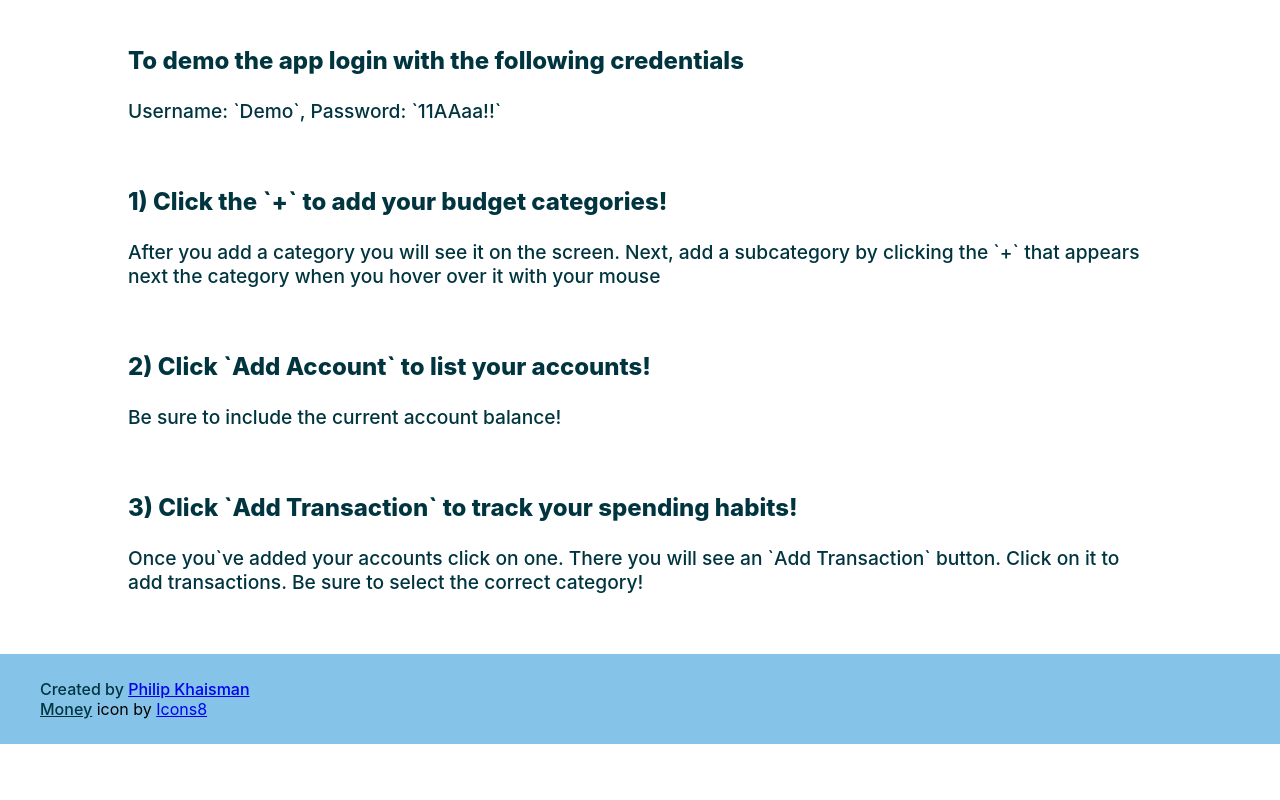
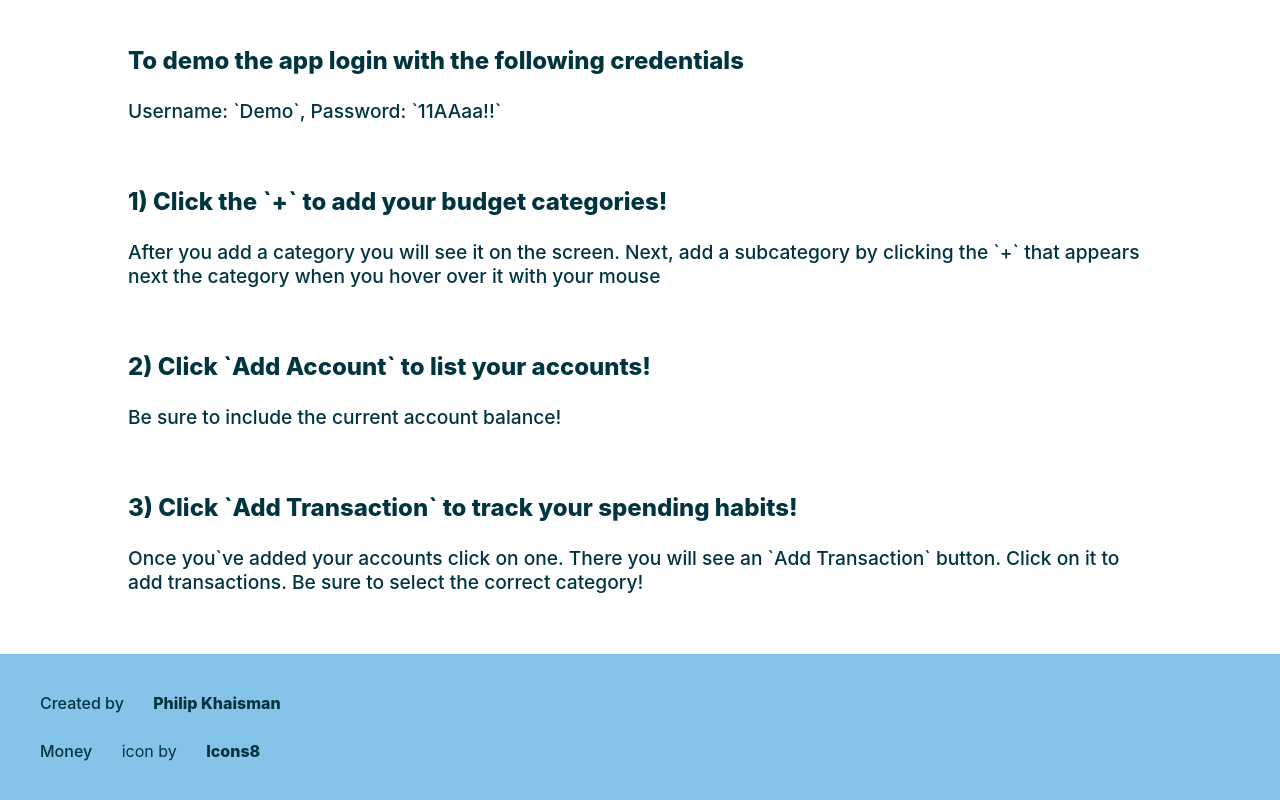
Before and after one commit to pkhaisman/budget-app, a React (Create React App) app: page / in a window 1280 px wide. Shown: the part 1206-2006 px from the top of the page. Before the commit the page ends 1950 px from the top, so only its background shows below. Built offline with nearby package versions, Linux system fonts and the light colour scheme; no server answers.

Commit message:
Style footer

```diff
--- a/src/Components/LandingPage/Footer/Footer.css
+++ b/src/Components/LandingPage/Footer/Footer.css
@@ -1,7 +1,17 @@
 .Footer {
     background-color: #85c3e9;
+    color: #003540;
     padding: 25px 0;
     margin-top: 40px;
+}
+
+.Footer__link {
+    font-weight: 800;
+    color: #003540;;
+    padding: 14px 25px;
+    text-align: center;
+    text-decoration: none;
+    display: inline-block;
 }
 
 .Footer__content {
--- a/src/Components/LandingPage/Footer/Footer.js
+++ b/src/Components/LandingPage/Footer/Footer.js
@@ -5,8 +5,8 @@ class Footer extends React.Component {
     render() {
         return (
             <div className='Footer'>
-                <p className='Footer__content'>Created by <a target="_blank" rel="noopener noreferrer" href="https://pkhaisman.github.io/portfolio-site/">Philip Khaisman</a></p>
-                <a className='Footer__content' target="_blank" rel="noopener noreferrer" href="https://icons8.com/icons/set/money">Money</a> icon by <a target="_blank" rel="noopener noreferrer" href="https://icons8.com">Icons8</a>
+                <p className='Footer__content'>Created by <a className='Footer__link' target="_blank" rel="noopener noreferrer" href="https://pkhaisman.github.io/portfolio-site/">Philip Khaisman</a></p>
+                <a className='Footer__content Footer__link' target="_blank" rel="noopener noreferrer" href="https://icons8.com/icons/set/money">Money</a> icon by <a className='Footer__link' target="_blank" rel="noopener noreferrer" href="https://icons8.com">Icons8</a>
             </div>
         )
     }
```
